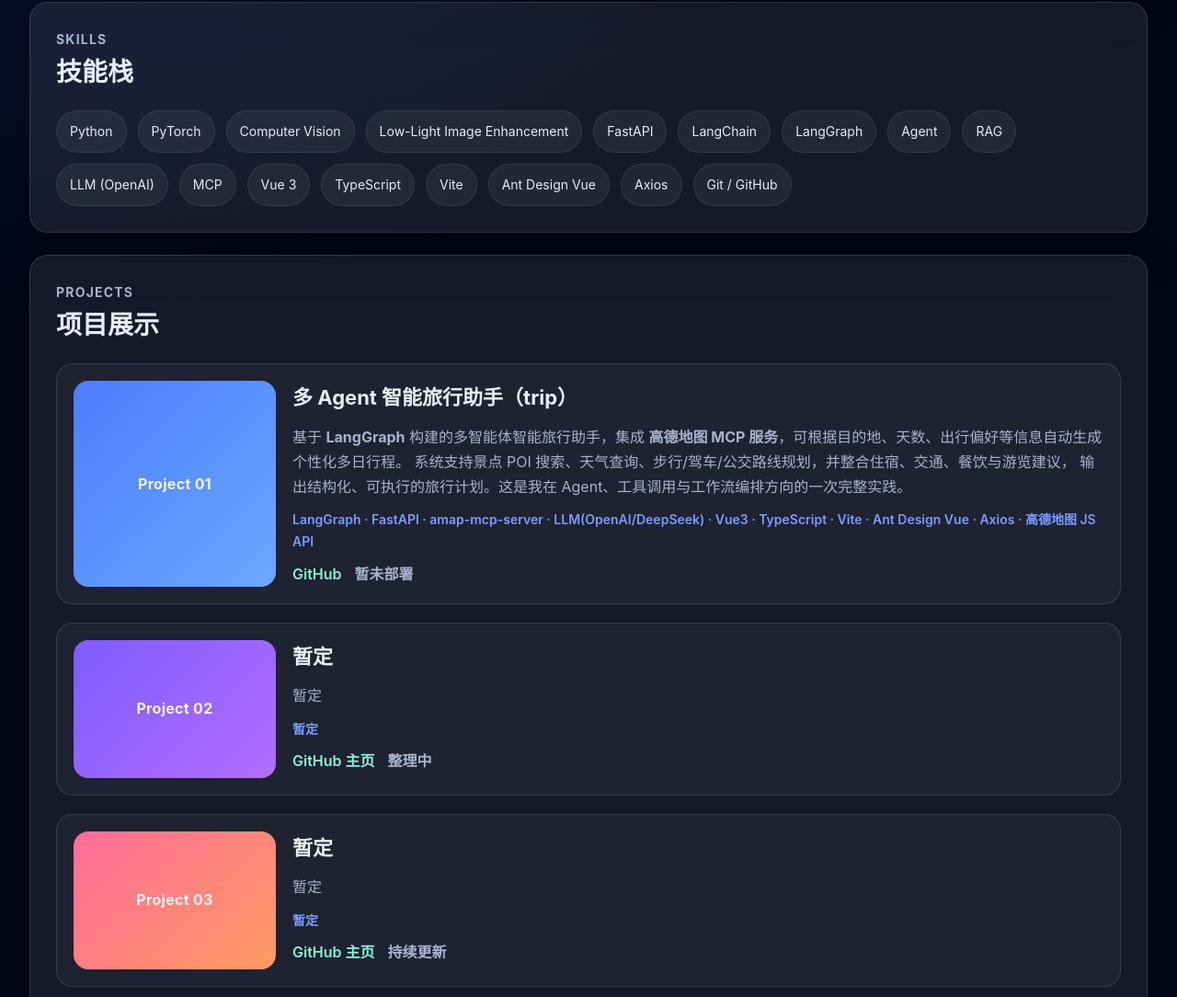
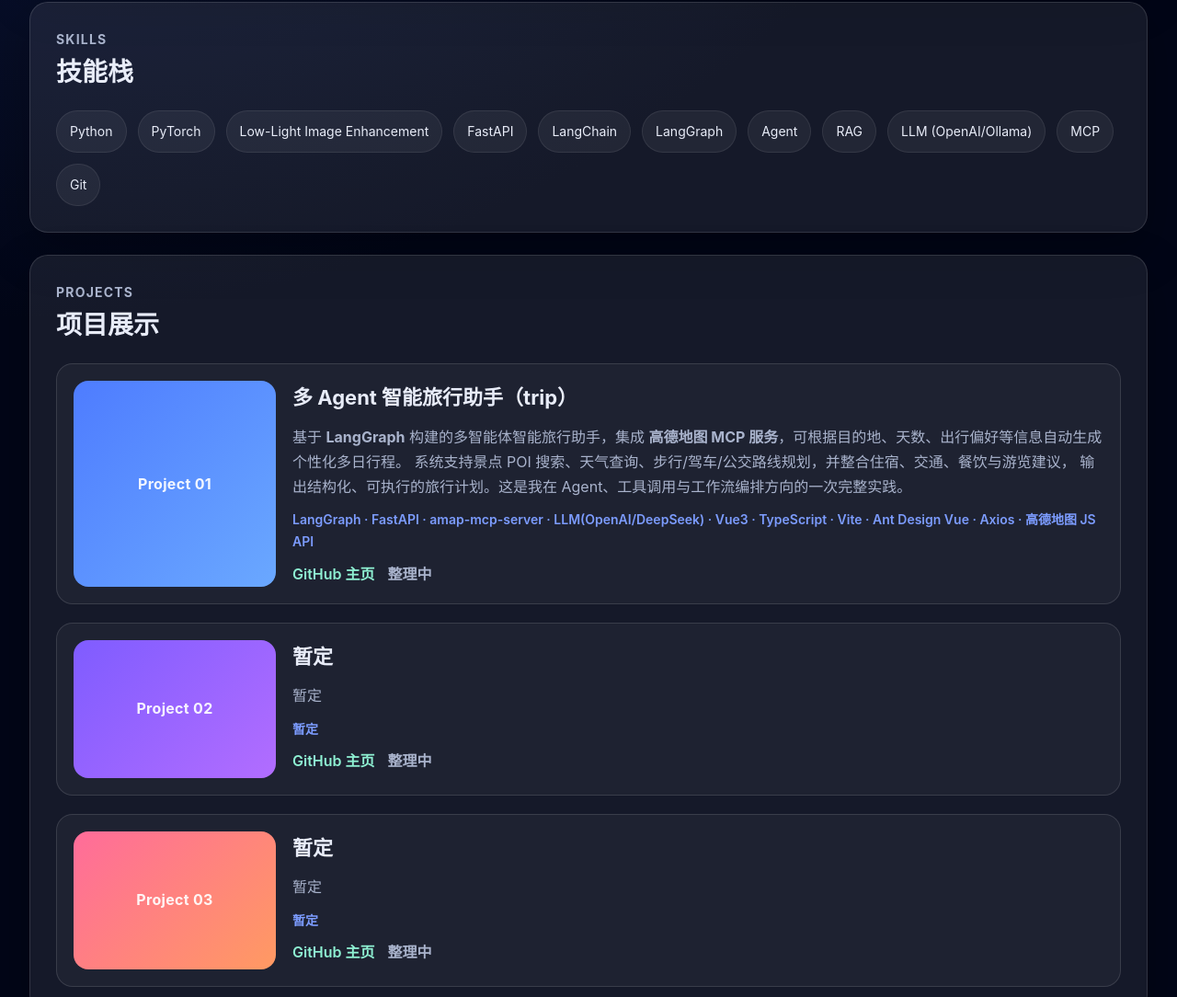
Before and after one commit to Jiusheng01/jiusheng01.github.io, a plain HTML site: page index.html in a window 1280 px wide. Shown: the part 940-2024 px from the top of the page at 92% size. Drawn offline with Linux system fonts and the light colour scheme.

Commit message:
Update tags and links in index.html

```diff
--- a/index.html
+++ b/index.html
@@ -107,21 +107,15 @@
           <div class="tags">
             <span>Python</span>
             <span>PyTorch</span>
-            <span>Computer Vision</span>
             <span>Low-Light Image Enhancement</span>
             <span>FastAPI</span>
             <span>LangChain</span>
             <span>LangGraph</span>
             <span>Agent</span>
             <span>RAG</span>
-            <span>LLM (OpenAI)</span>
+            <span>LLM (OpenAI/Ollama)</span>
             <span>MCP</span>
-            <span>Vue 3</span>
-            <span>TypeScript</span>
-            <span>Vite</span>
-            <span>Ant Design Vue</span>
-            <span>Axios</span>
-            <span>Git / GitHub</span>
+            <span>Git</span>
           </div>
         </section>
 
@@ -156,9 +150,9 @@
                     target="_blank"
                     rel="noopener noreferrer"
                   >
-                    GitHub
+                    GitHub 主页
                   </a>
-                  <a href="#" class="disabled-link">暂未部署</a>
+                  <a href="#" class="disabled-link">整理中</a>
                 </div>
               </div>
             </article>
@@ -210,7 +204,7 @@
                   >
                     GitHub 主页
                   </a>
-                  <a href="#" class="disabled-link">持续更新</a>
+                  <a href="#" class="disabled-link">整理中</a>
                 </div>
               </div>
             </article>
```
